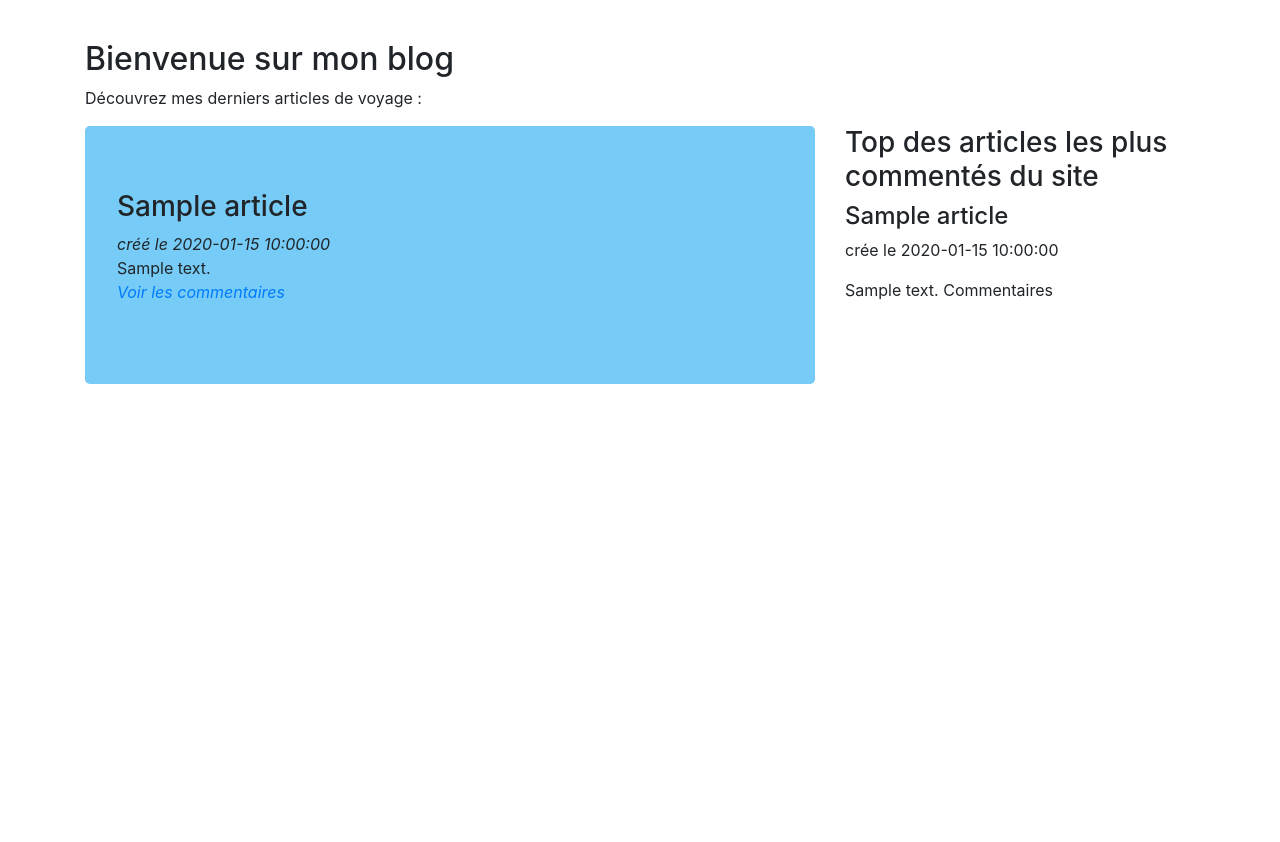
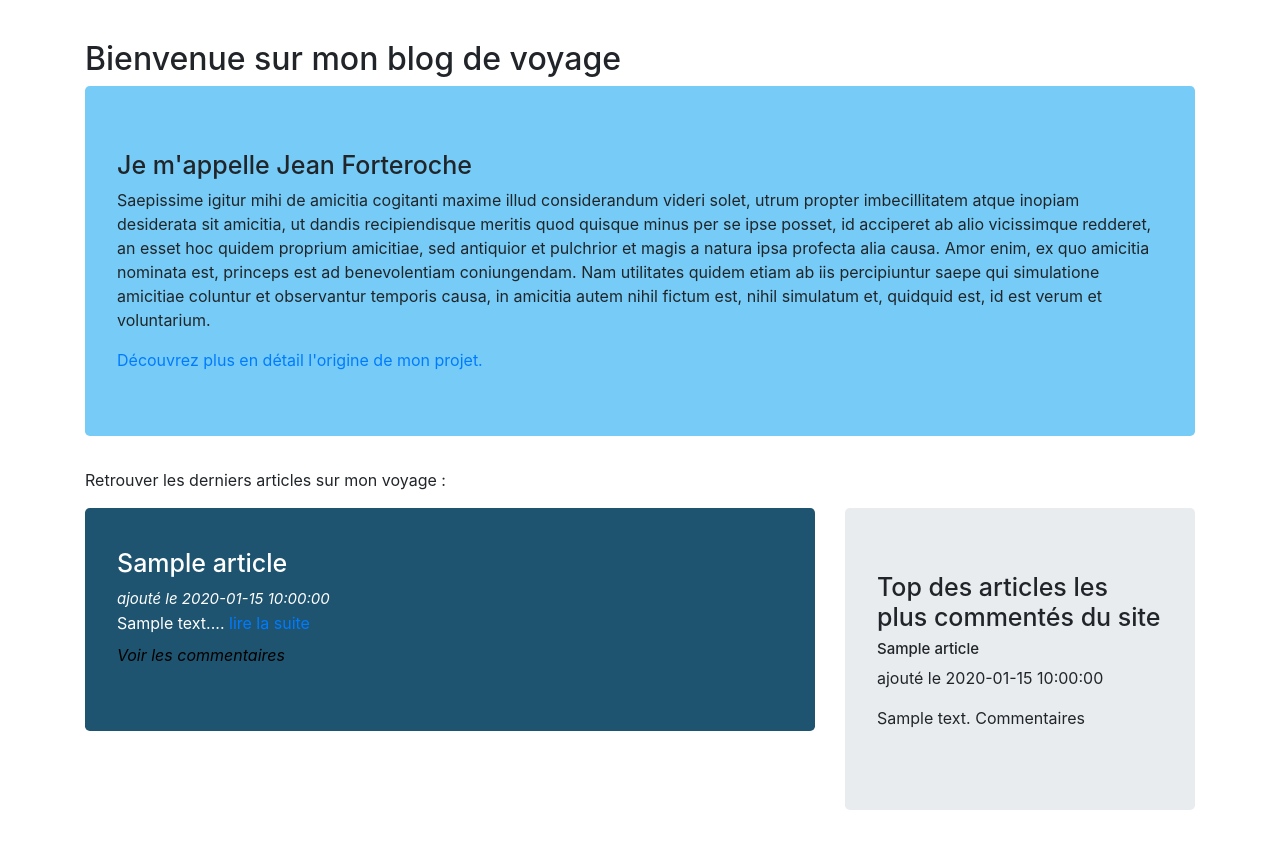
Before and after one commit to LibertAntoine/Blog_Writer, a PHP site: template view/frontend/articlesListView.php in a window 1280 px wide. Shown: the part 120-962 px from the top of the page. Before the commit the page ends 504 px from the top, so only its background shows below. Run offline with PHP 8.4, Linux system fonts and the light colour scheme; the template is opened without the code that fills it: most values are stand-ins (such as "Sample title", 1, 10 or a date in 2020); some libraries are stand-ins or nearby versions.

Commit message:
edit the style of articleListView

```diff
--- a/index.php
+++ b/index.php
@@ -31,6 +31,9 @@ try {
         }
         elseif ($_GET['action'] == 'editArticle') {
         	editArticle($_GET['id']);
+        }
+        elseif ($_GET['action'] == 'editPseudo') {
+            editPseudo($_POST['pseudo']);
         }
         elseif ($_GET['action'] == 'createArticle') {
         	createArticle();
--- a/styles.css
+++ b/styles.css
@@ -5,9 +5,20 @@ h1 {
 	margin-left: 100px;
 }
 
+h3 {
+	font-size: 25px;
+}
+
+
+h4 {
+	font-size: 15px;
+}
+
 .articleBox {
-	margin:20;
-	background-color: #76ccf7;
+	padding-top : 40px;
+	padding-bottom : 40px;
+	background-color: #1e5470;
+	color: white;
 }
 
 .navbloc {
@@ -48,3 +59,17 @@ h1 {
 #article {
 	padding-top: 20px;
 }
+
+.creationDate {
+	font-size: 15px;
+}
+
+.commentLink {
+	color: black;
+	text-decoration: none;
+	line-height: 40px;
+}
+
+#presentation {
+	background-color: #76ccf7;
+}
--- a/view/frontend/articlesListView.php
+++ b/view/frontend/articlesListView.php
@@ -2,10 +2,21 @@
 
  ob_start(); ?>
 
+<?php if(isset($_SESSION['pseudo'])) { ?>
+<h2>Bonjour <?=  $_SESSION['pseudo']?>, venez découvrir l'Alaska avec moi</h2>
+<?php } else { ?>
+    <h2>Bienvenue sur mon blog de voyage</h2>
+<?php } ?>
 
 
-<h2>Bienvenue sur mon blog</h2>
-<p>Découvrez mes derniers articles de voyage :</p>
+<div id='presentation' class="jumbotron">
+    <h3>Je m'appelle Jean Forteroche</h3>
+    <p> Saepissime igitur mihi de amicitia cogitanti maxime illud considerandum videri solet, utrum propter imbecillitatem atque inopiam desiderata sit amicitia, ut dandis recipiendisque meritis quod quisque minus per se ipse posset, id acciperet ab alio vicissimque redderet, an esset hoc quidem proprium amicitiae, sed antiquior et pulchrior et magis a natura ipsa profecta alia causa. Amor enim, ex quo amicitia nominata est, princeps est ad benevolentiam coniungendam. Nam utilitates quidem etiam ab iis percipiuntur saepe qui simulatione amicitiae coluntur et observantur temporis causa, in amicitia autem nihil fictum est, nihil simulatum et, quidquid est, id est verum et voluntarium.</p>
+    <a href="#">Découvrez plus en détail l'origine de mon projet.</a>
+</div>
+
+
+<p>Retrouver les derniers articles sur mon voyage : </p>
 
 <div class="row">
 <div class="col-sm-8">
@@ -18,11 +29,12 @@ foreach ($articles as $data)
 
     <div class="articleBox jumbotron">
         <h3><?= htmlspecialchars($data->getTitle()) ?></h3>
-        <em>créé le <?= $data->getCreationDate() ?></em>
+        <em class="creationDate">ajouté le <?= $data->getCreationDate() ?></em>
         <p>
-            <?= nl2br(($data->getContent())) ?>
+            <?= nl2br((substr($data->getContent(), 0, 320).'...')) ?>
+            <a href="index.php?action=article&amp;id=<?= $data->getId() ?>">lire la suite</a>
             <br />
-            <em><a href="index.php?action=article&amp;id=<?= $data->getId() ?>">Voir les commentaires</a></em>
+            <em><a class="commentLink" href="index.php?action=article&amp;id=<?= $data->getId() ?>">Voir les commentaires</a></em>
         </p>
     </div>
 
@@ -31,7 +43,7 @@ foreach ($articles as $data)
 ?>
 </div>
 <div class="col-sm-4">
-	<div id="topComment">
+	<div id="topComment" class="jumbotron">
     <h3>Top des articles les plus commentés du site</h3>
 <?php
 foreach ($topArticles as $data)
@@ -39,7 +51,7 @@ foreach ($topArticles as $data)
 ?>
     <div class="resumeArticles">
         <h4><?= htmlspecialchars($data->getTitle()) ?></h4>
-        <p> crée le <?= $data->getCreationDate() ?></p>
+        <p> ajouté le <?= $data->getCreationDate() ?></p>
         <p><?= $data->getNbComment() ?> Commentaires</p>
     </div>
 
```
Also changed, not shown: controller/backend.php (+9 -1 lines), model/ArticleManager.php (+6 -6 lines).
